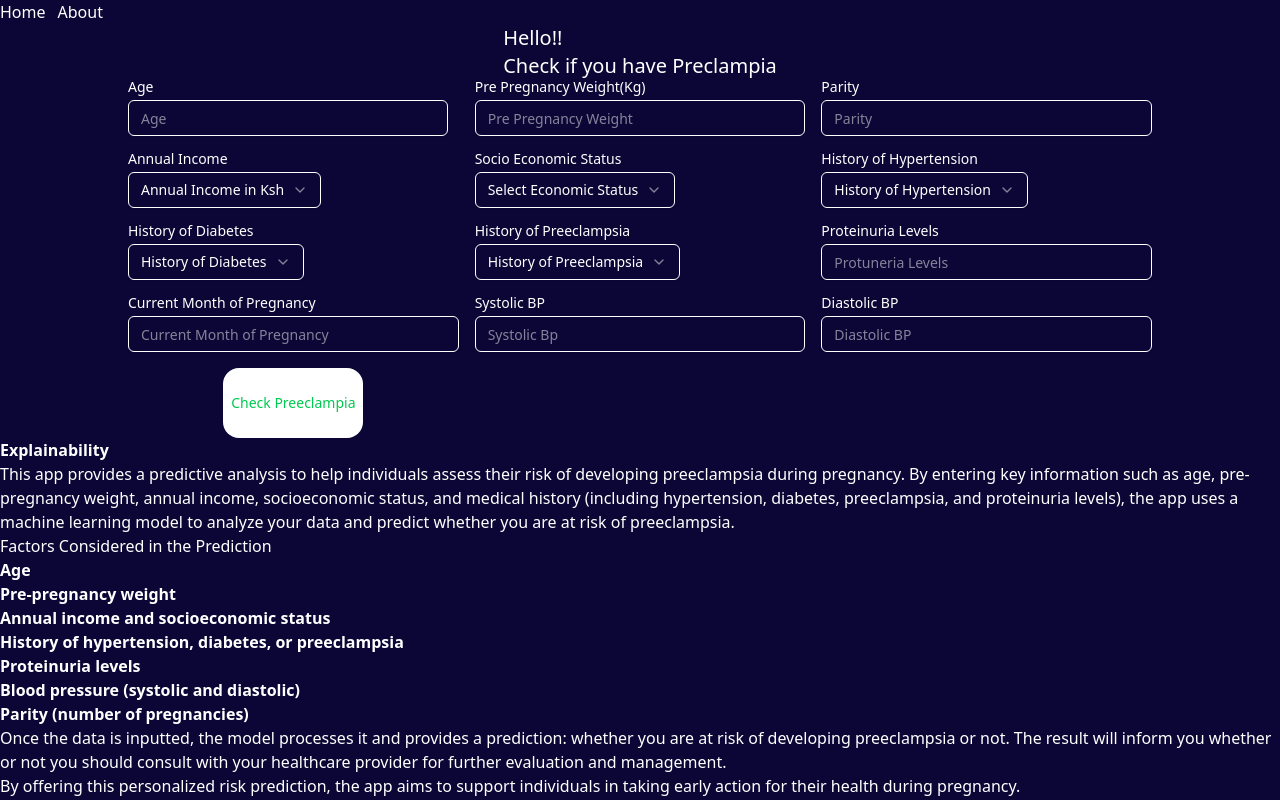
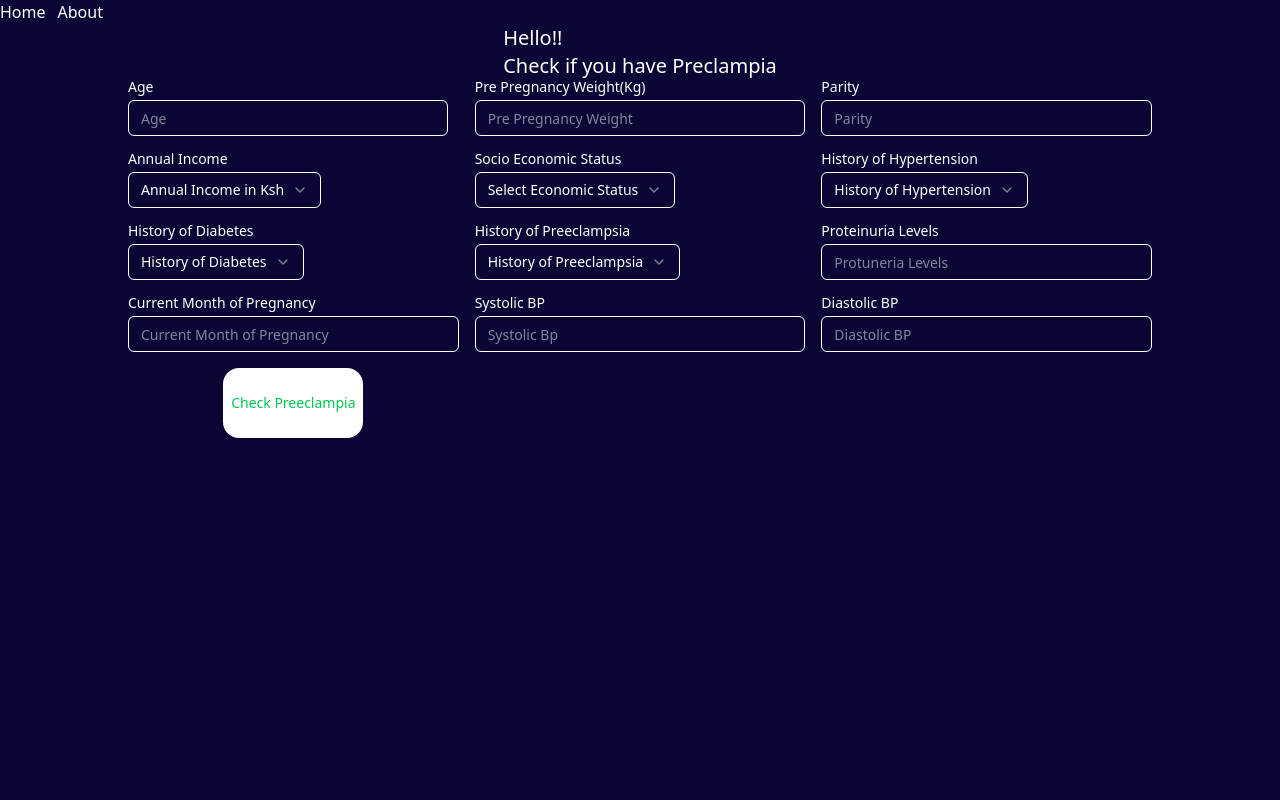
Before and after one commit to Glenn444/preclampia-frontend, a React (Vite) app: page / in a window 1280 px wide. Built offline with nearby package versions, Linux system fonts and the light colour scheme.

Commit message:
Removed about us

```diff
--- a/src/routes/index.tsx
+++ b/src/routes/index.tsx
@@ -239,27 +239,6 @@ function RouteComponent() {
           )
         )}
       </div>
-      <div>
-        <h1><strong>Explainability</strong></h1>
-
-    <p>This app provides a predictive analysis to help individuals assess their risk of developing preeclampsia during pregnancy. By entering key information such as age, pre-pregnancy weight, annual income, socioeconomic status, and medical history (including hypertension, diabetes, preeclampsia, and proteinuria levels), the app uses a machine learning model to analyze your data and predict whether you are at risk of preeclampsia.</p>
-
-    <h2>Factors Considered in the Prediction</h2>
-    <ul>
-        <li><strong>Age</strong></li>
-        <li><strong>Pre-pregnancy weight</strong></li>
-        <li><strong>Annual income and socioeconomic status</strong></li>
-        <li><strong>History of hypertension, diabetes, or preeclampsia</strong></li>
-        <li><strong>Proteinuria levels</strong></li>
-        <li><strong>Blood pressure (systolic and diastolic)</strong></li>
-        <li><strong>Parity (number of pregnancies)</strong></li>
-    </ul>
-
-    <p>Once the data is inputted, the model processes it and provides a prediction: whether you are at risk of developing preeclampsia or not. The result will inform you whether or not you should consult with your healthcare provider for further evaluation and management.</p>
-
-    <p>By offering this personalized risk prediction, the app aims to support individuals in taking early action for their health during pregnancy.</p>
-
-      </div>
     </>
   );
 }
```
